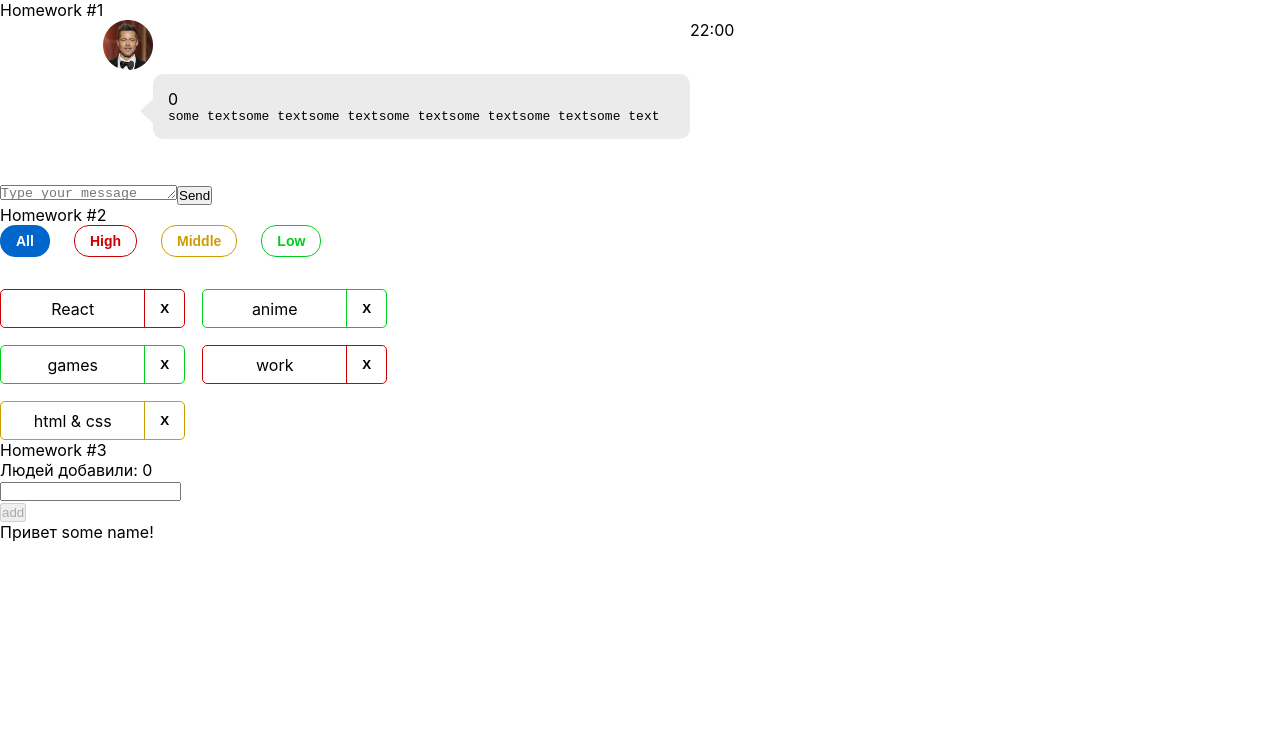
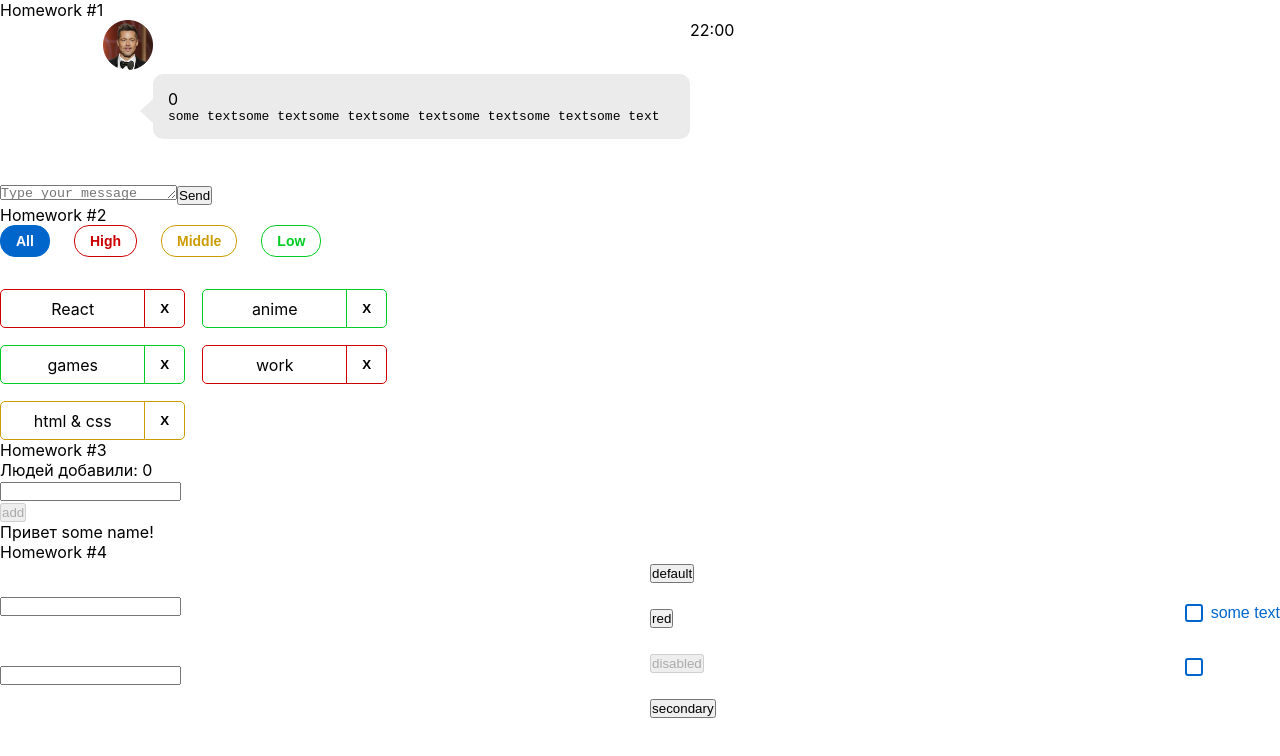
Before and after one commit to boris-zaslavskiy/hws2-master, a React (Create React App) app: page / in a window 1280 px wide. Shown: the top 756 px of the page. Built offline with nearby package versions, Linux system fonts and the light colour scheme.

Commit message:
3st commit

```diff
--- a/src/s1-main/App.tsx
+++ b/src/s1-main/App.tsx
@@ -3,6 +3,7 @@ import s from './App.module.css'
 import HW1 from '../s2-homeworks/hw01/HW1'
 import HW2 from "../s2-homeworks/hw02/HW2";
 import HW3 from "../s2-homeworks/hw03/HW3";
+import HW4 from "../s2-homeworks/hw04/HW4";
 
 function App() {
     return (
@@ -11,7 +12,7 @@ function App() {
             {/*раскомментировать по ходу выполнения*/}
             <HW2/>
             <HW3/>
-            {/*<HW4/>*/}
+            <HW4/>
 
             {/*при выполнении дз 5 и более - закомментировать здесь дз 1-4, так как они есть внутри дз 5*/}
             {/*<HW5/>*/}
--- a/src/s2-homeworks/hw04/common/c3-SuperCheckbox/SuperCheckbox.tsx
+++ b/src/s2-homeworks/hw04/common/c3-SuperCheckbox/SuperCheckbox.tsx
@@ -28,7 +28,14 @@ const SuperCheckbox: React.FC<SuperCheckboxPropsType> = (
 ) => {
     const onChangeCallback = (e: ChangeEvent<HTMLInputElement>) => {
         // задачка на написание онченджа
+        let v:boolean = e.currentTarget.checked
 
+        if(onChangeChecked) {
+            restProps.checked? onChangeChecked(false):onChangeChecked(true)
+        }
+        if(onChange){
+            onChange(e)
+        }
     }
 
     const finalInputClassName = s.checkbox
```
Also changed, not shown: 12 other files (tests, documents, lock files or other folders).
